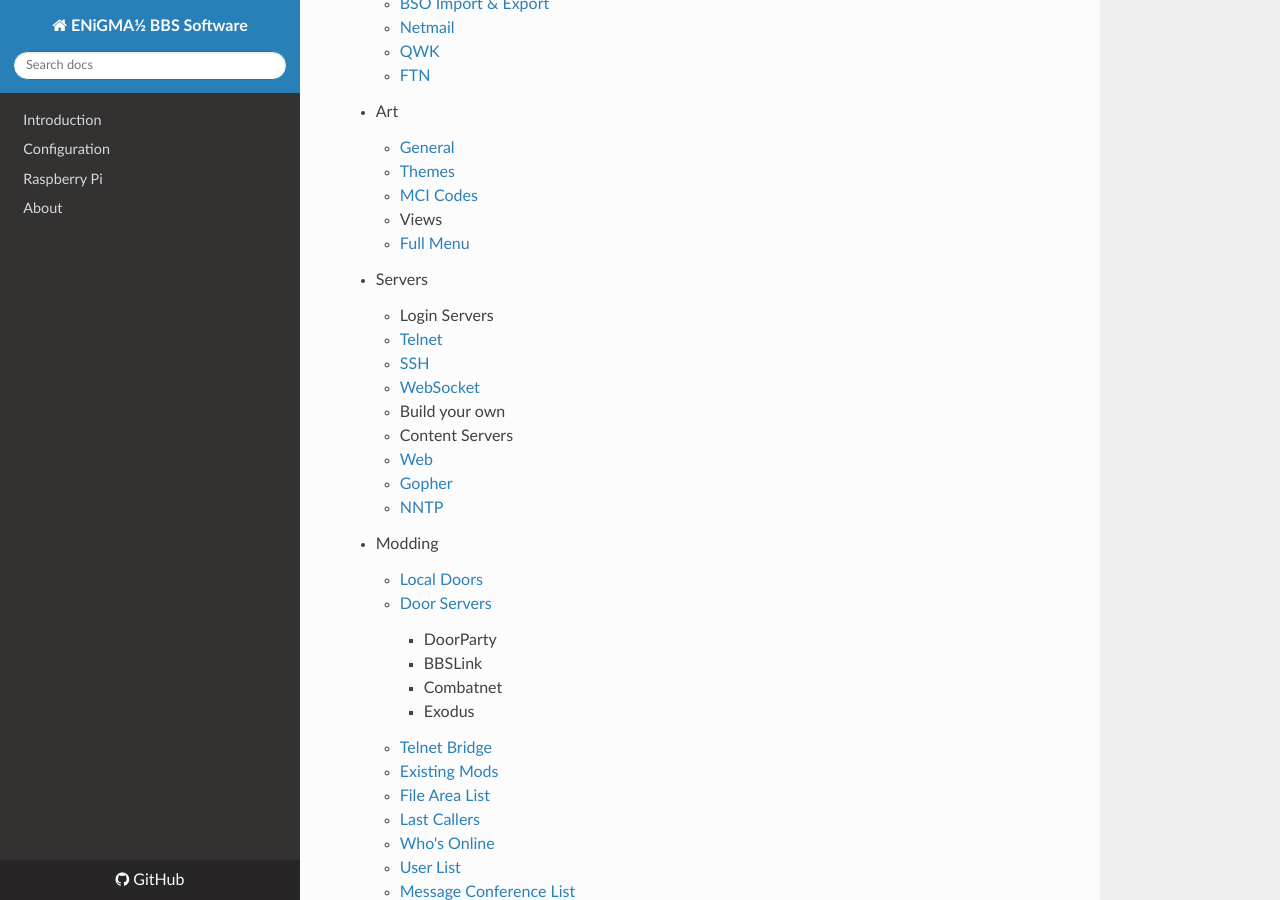
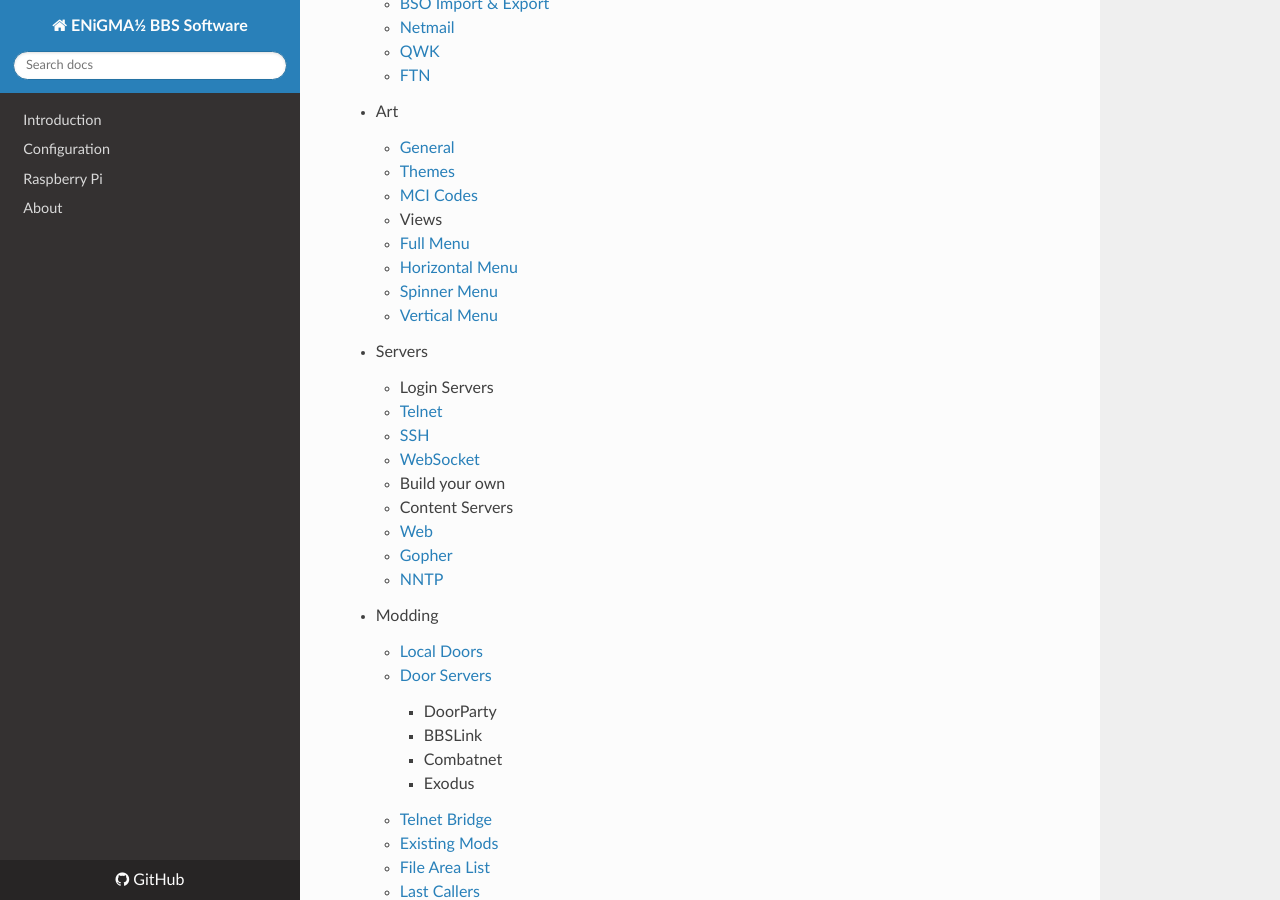
Before and after one commit to NuSkooler/enigma-bbs, an MkDocs documentation site: the page built from docs/_includes/nav.md, in a window 1280 px wide and 900 px high, scrolled down 1151 px. Built offline with MkDocs 1.6.1, drawn with Linux system fonts in a browser that asks for light colours; nearby versions of some CDN libraries; old or Windows-style settings are respelled for this version of MkDocs.

Commit message:
Added menu views to navigation

```diff
--- a/docs/_includes/nav.md
+++ b/docs/_includes/nav.md
@@ -51,6 +51,9 @@
     - [MCI Codes]({{ site.baseurl }}{% link art/mci.md %})
     - Views
       - [Full Menu]({{ site.baseurl }}{% link art/views/full_menu_view.md %})
+      - [Horizontal Menu]({{ site.baseurl }}{% link art/views/horizontal_menu_view.md %})
+      - [Spinner Menu]({{ site.baseurl }}{% link art/views/spinner_menu_view.md %})
+      - [Vertical Menu]({{ site.baseurl }}{% link art/views/vertical_menu_view.md %})
 
   - Servers
     - Login Servers
--- a/docs/art/mci.md
+++ b/docs/art/mci.md
@@ -121,10 +121,10 @@ a Vertical Menu (`%VM`): Old-school BBSers may recognize this as a lightbar menu
 | `ME` | Masked Edit Text     | Collect user input using a *mask* | See **Mask Edits** below |
 | `MT` | Multi Line Text Edit | Multi line edit control | Used for FSE, display of FILE_ID.DIZ, etc. |
 | `BT` | Button               | A button | ...it's a button |
-| `VM` | Vertical Menu        | A vertical menu | AKA a vertical lightbar; Useful for lists |
-| `HM` | Horizontal Menu      | A horizontal menu | AKA a horizontal lightbar |
+| `VM` | Vertical Menu        | A vertical menu | AKA a vertical lightbar; Useful for lists. See [Vertical Menu](views/vertical_menu_view.md) |
+| `HM` | Horizontal Menu      | A horizontal menu | AKA a horizontal lightbar. See [Horizontal Menu](views/horizontal_menu_view.md) |
 | `FM` | Full Menu      | A menu that can go both vertical and horizontal. See [Full Menu](views/full_menu_view.md) |
-| `SM` | Spinner Menu         | A spinner input control | Select *one* from multiple options |
+| `SM` | Spinner Menu         | A spinner input control | Select *one* from multiple options. See [Spinner Menu](views/spinner_menu_view.md) |
 | `TM` | Toggle Menu          | A toggle menu | Commonly used for Yes/No style input |
 | `KE` | Key Entry            | A *single* key input control | Think hotkeys |
 
```
